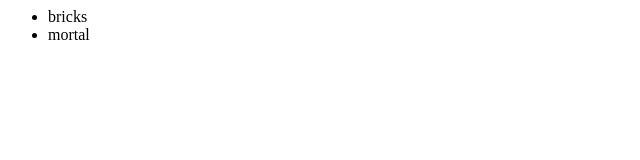
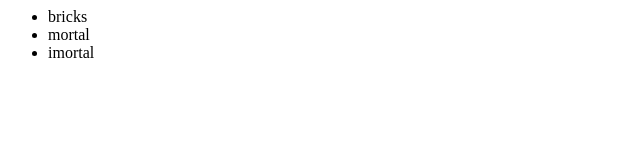
Before and after one commit to Hedbroke/newGitTest, a plain HTML site: page index.html in a window 1280 px wide. Shown: the full height of the page, 0-640 px from the left. Drawn offline with Linux system fonts and the light colour scheme.

Commit message:
Update index.html

```diff
--- a/index.html
+++ b/index.html
@@ -4,6 +4,7 @@
 			<ul>
 			<li>bricks</li>
 			<li>mortal</li>
+			<li>imortal</li>
 			</ul>
 		</div>
 	</body>
```
